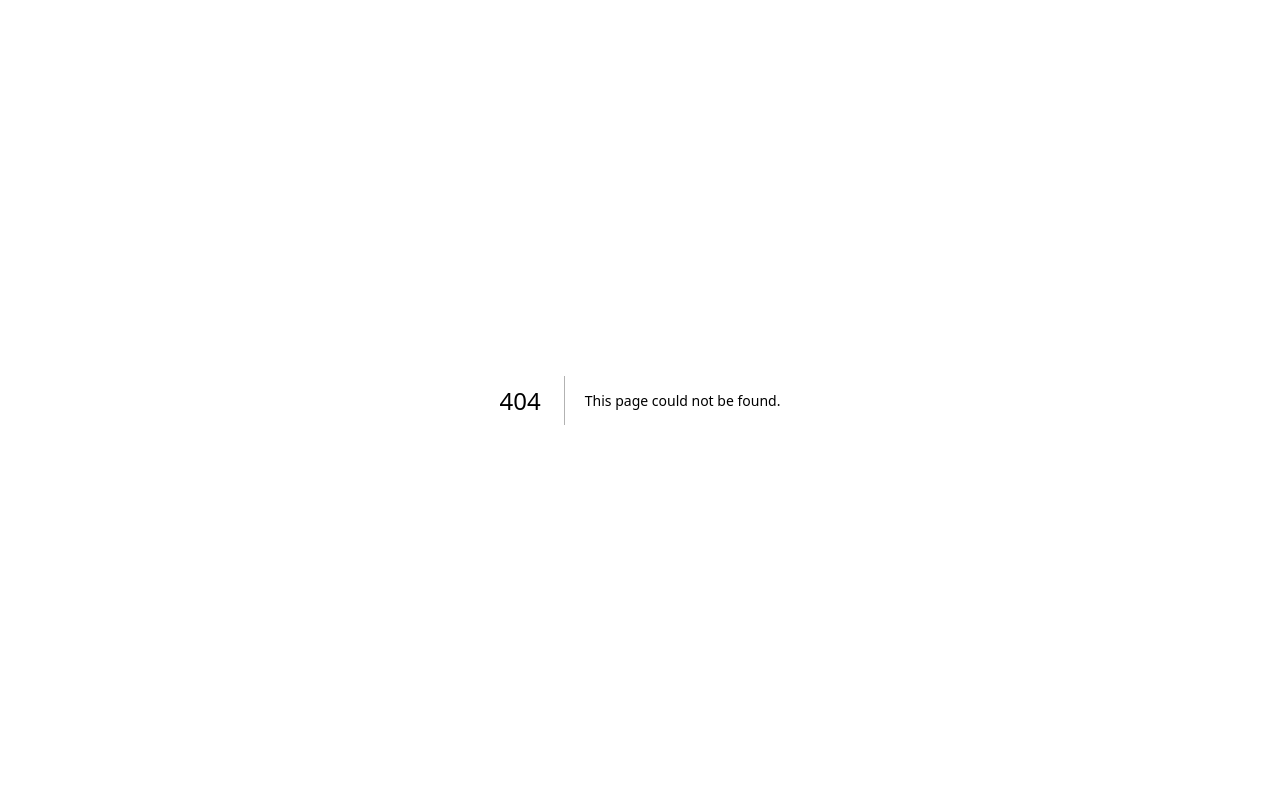
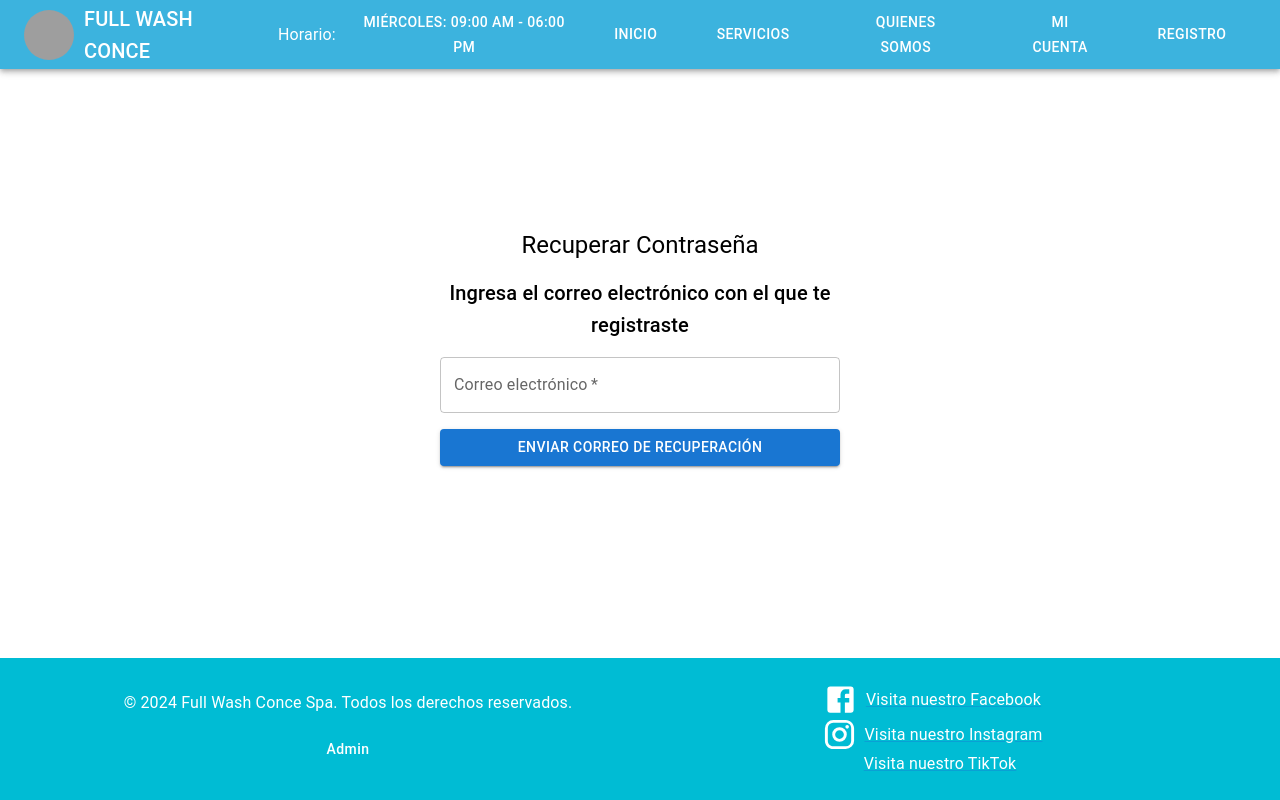
Before and after one commit to refh96/Frontend, a Next.js app in the folder frontend/: page /forgot-password in a window 1280 px wide. Before the commit this address had no page. Built offline with nearby package versions, Linux system fonts and the light colour scheme; grey boxes are pictures that could not be loaded.

Commit message:
recuperacion de contraseña mediante correo

```diff
--- /dev/null
+++ b/frontend/app/api/forgot-password/route.js
@@ -0,0 +1,19 @@
+export async function POST(req) {
+    const body = await req.json();
+    try {
+      const res = await fetch('https://fullwash.site/forgot-password', {
+        method: 'POST',
+        headers: { 'Content-Type': 'application/json' },
+        body: JSON.stringify(body),
+      });
+
+      if (!res.ok) {
+        const error = await res.json();
+        return new Response(JSON.stringify(error), { status: res.status });
+      }
+
+      return new Response(JSON.stringify({ message: 'Correo enviado' }), { status: 200 });
+    } catch (error) {
+      return new Response(JSON.stringify({ message: 'Error interno del servidor' }), { status: 500 });
+    }
+  }
--- /dev/null
+++ b/frontend/app/api/reset-password/route.js
@@ -0,0 +1,19 @@
+export async function POST(req) {
+    const body = await req.json();
+    try {
+      const res = await fetch('https://fullwash.site/reset-password', {
+        method: 'POST',
+        headers: { 'Content-Type': 'application/json' },
+        body: JSON.stringify(body),
+      });
+
+      if (!res.ok) {
+        const error = await res.json();
+        return new Response(JSON.stringify(error), { status: res.status });
+      }
+
+      return new Response(JSON.stringify({ message: 'Contraseña restablecida' }), { status: 200 });
+    } catch (error) {
+      return new Response(JSON.stringify({ message: 'Error interno del servidor' }), { status: 500 });
+    }
+  }
--- /dev/null
+++ b/frontend/app/forgot-password/page.jsx
@@ -0,0 +1,80 @@
+'use client';
+
+import React, { useState } from 'react';
+import { TextField, Button, Typography, Alert, Box } from '@mui/material';
+import Header from '../components/Header';
+import Footer from '../components/Footer';
+
+export default function ForgotPasswordPage() {
+  const [email, setEmail] = useState('');
+  const [message, setMessage] = useState('');
+  const [error, setError] = useState('');
+
+  const handleSubmit = async (e) => {
+    e.preventDefault();
+    setError('');
+    setMessage('');
+
+    try {
+      const res = await fetch('../api/forgot-password', {
+        method: 'POST',
+        headers: { 'Content-Type': 'application/json' },
+        body: JSON.stringify({ email }),
+      });
+
+      const data = await res.json();
+      if (!res.ok) throw new Error(data.message || 'Error al enviar solicitud');
+
+      setMessage('Se ha enviado un correo de recuperación. Por favor, revisa tu bandeja de entrada.');
+    } catch (err) {
+      setError(err.message);
+    }
+  };
+
+  return (
+    <Box sx={{ display: 'flex', flexDirection: 'column', minHeight: '100vh' }}>
+      {/* Header fijo */}
+      <Header />
+
+      {/* Contenido principal centrado */}
+      <Box
+        sx={{
+          flexGrow: 1,
+          display: 'flex',
+          flexDirection: 'column',
+          alignItems: 'center',
+          justifyContent: 'center',
+          px: 2
+        }}
+      >
+        <Box sx={{ maxWidth: 400, width: '100%', textAlign: 'center' }}>
+          <Typography color="black" variant="h5" mb={2}>
+            Recuperar Contraseña
+          </Typography>
+          <Typography color="black" variant="h6" mb={2}>
+            Ingresa el correo electrónico con el que te registraste
+          </Typography>
+          {message && <Alert severity="success" sx={{ mb: 2 }}>{message}</Alert>}
+          {error && <Alert severity="error" sx={{ mb: 2 }}>{error}</Alert>}
+          <form onSubmit={handleSubmit}>
+            <TextField
+              label="Correo electrónico"
+              type="email"
+              fullWidth
+              required
+              value={email}
+              onChange={(e) => setEmail(e.target.value)}
+              sx={{ mb: 2 }}
+            />
+            <Button type="submit" variant="contained" fullWidth>
+              Enviar correo de recuperación
+            </Button>
+          </form>
+        </Box>
+      </Box>
+
+      {/* Footer fijo */}
+      <Footer />
+    </Box>
+  );
+}
```
Also changed, not shown: frontend/app/loginCliente/page.jsx (+7 -1 lines), frontend/app/reset-password/page.jsx (added, +95 -0 lines).
